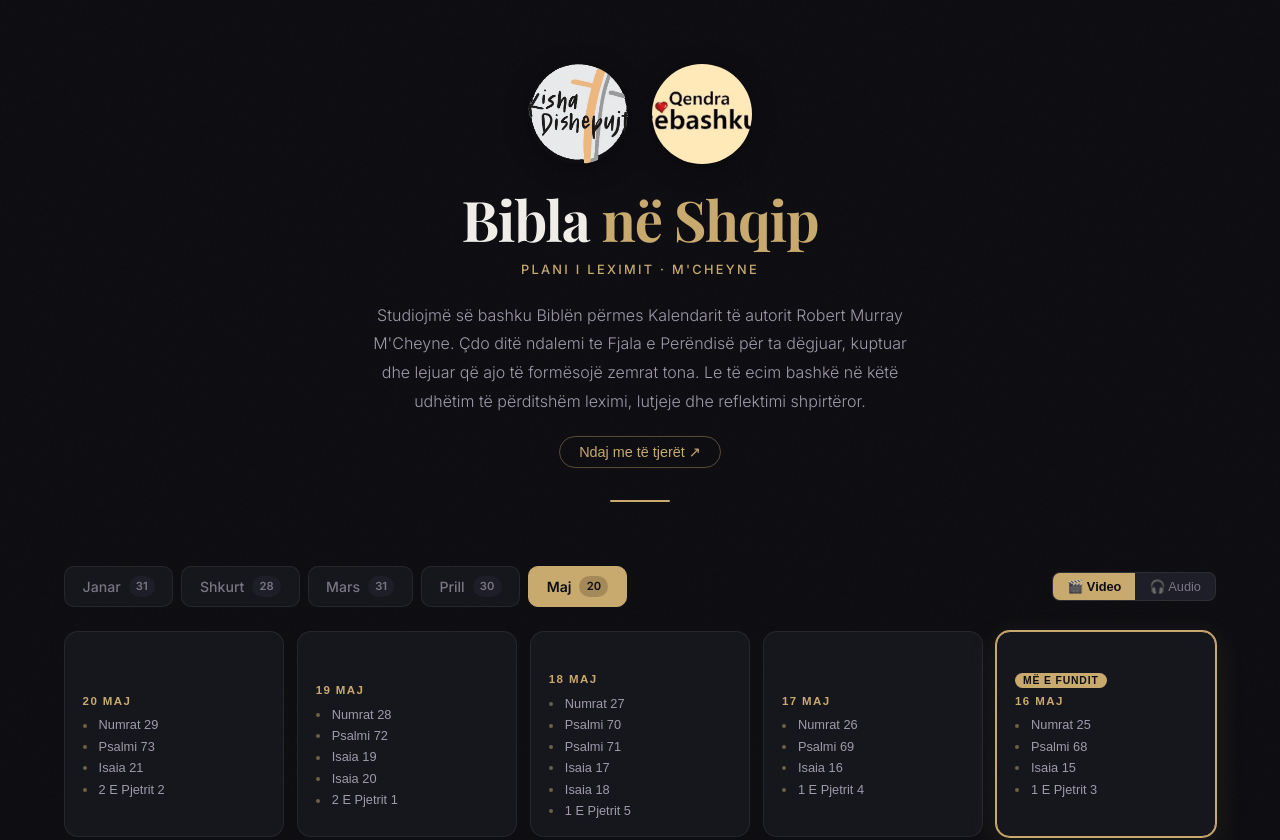
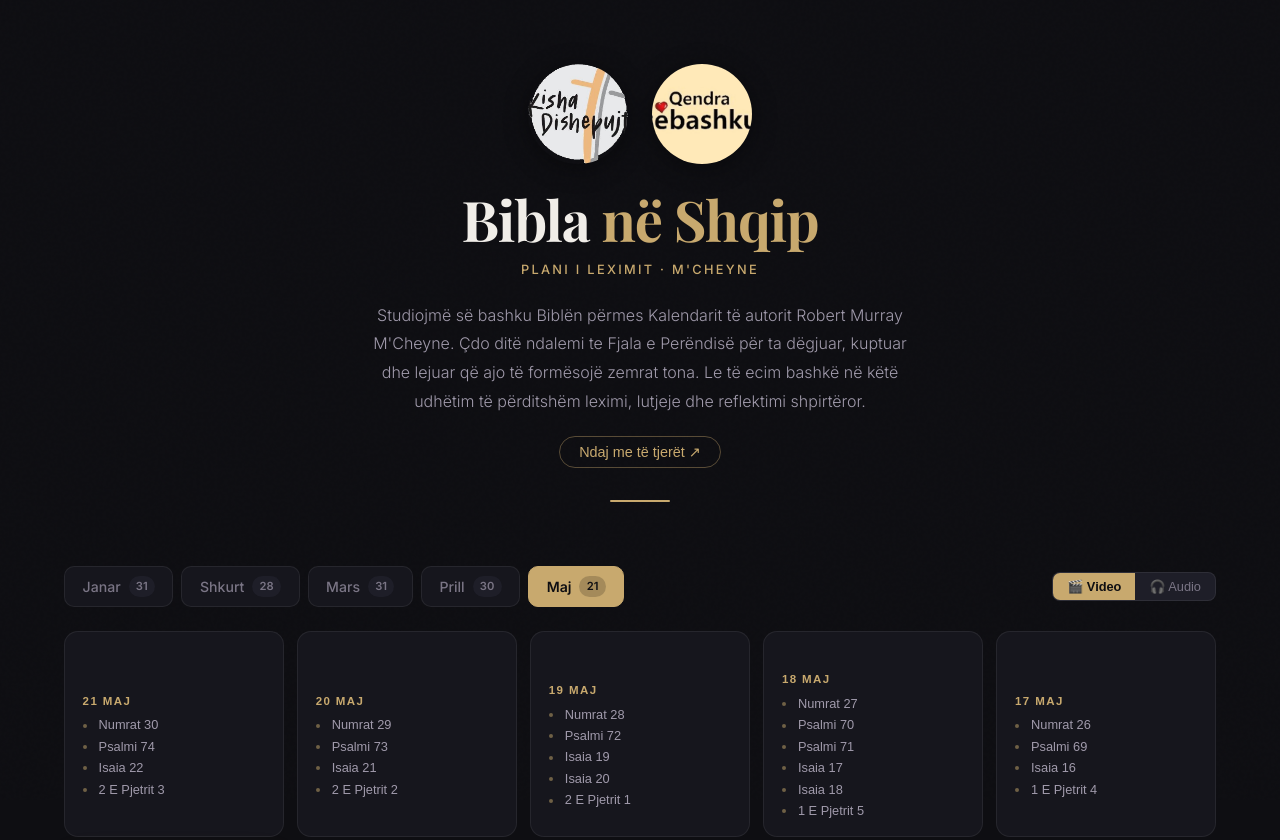
Before and after one commit to jeffandmeredith-max/bibla-shqip, a React (Vite) app: page / in a window 1280 px wide. Shown: the top 840 px of the page. Built offline with nearby package versions, Linux system fonts and the light colour scheme.

Commit message:
chore: daily update 2026-05-21

```diff
--- a/src/data/may.js
+++ b/src/data/may.js
@@ -534,5 +534,28 @@ export const may = [
         "start": 641
       }
     ]
+  },
+  {
+    "day": 21,
+    "date": "21 Maj",
+    "videoId": "V4Z0to5pNJA",
+    "readings": [
+      {
+        "title": "Numrat 30",
+        "start": 0
+      },
+      {
+        "title": "Psalmi 74",
+        "start": 166
+      },
+      {
+        "title": "Isaia 22",
+        "start": 306
+      },
+      {
+        "title": "2 E Pjetrit 3",
+        "start": 540
+      }
+    ]
   }
 ]
```
